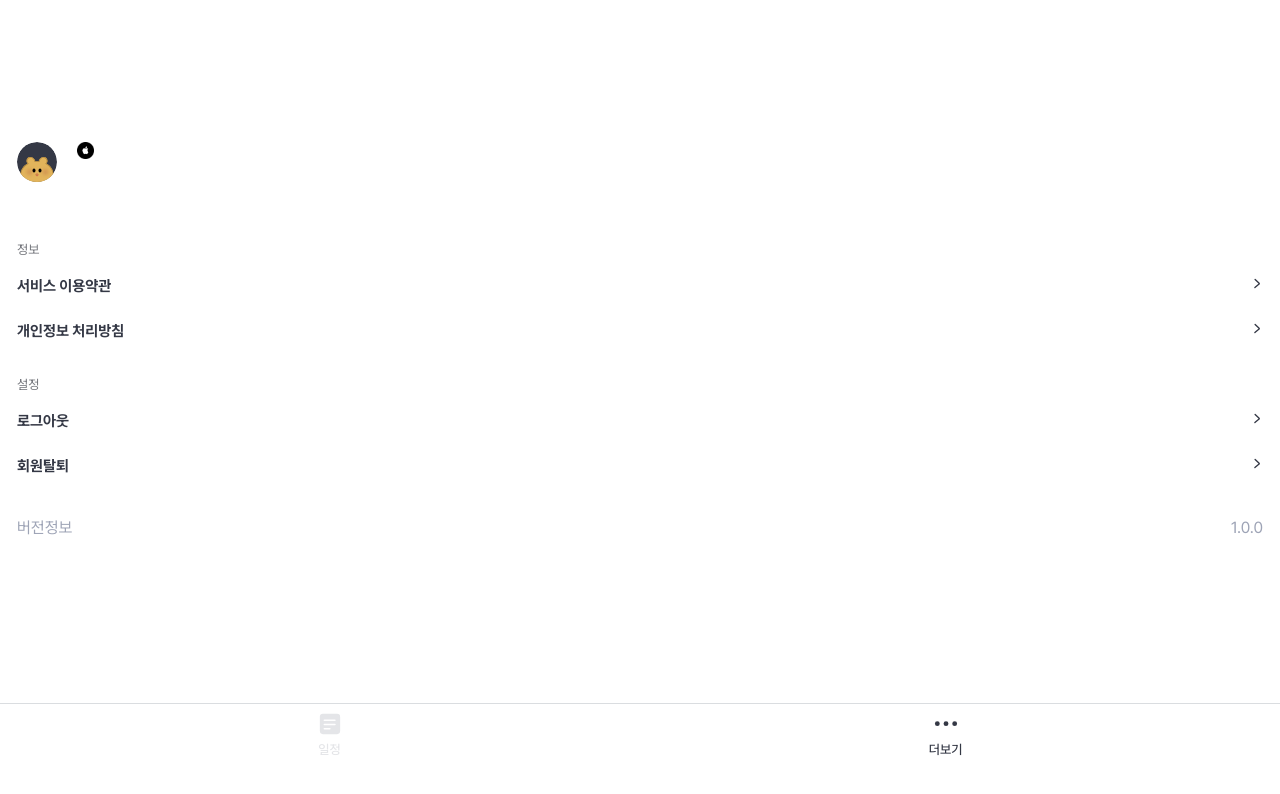
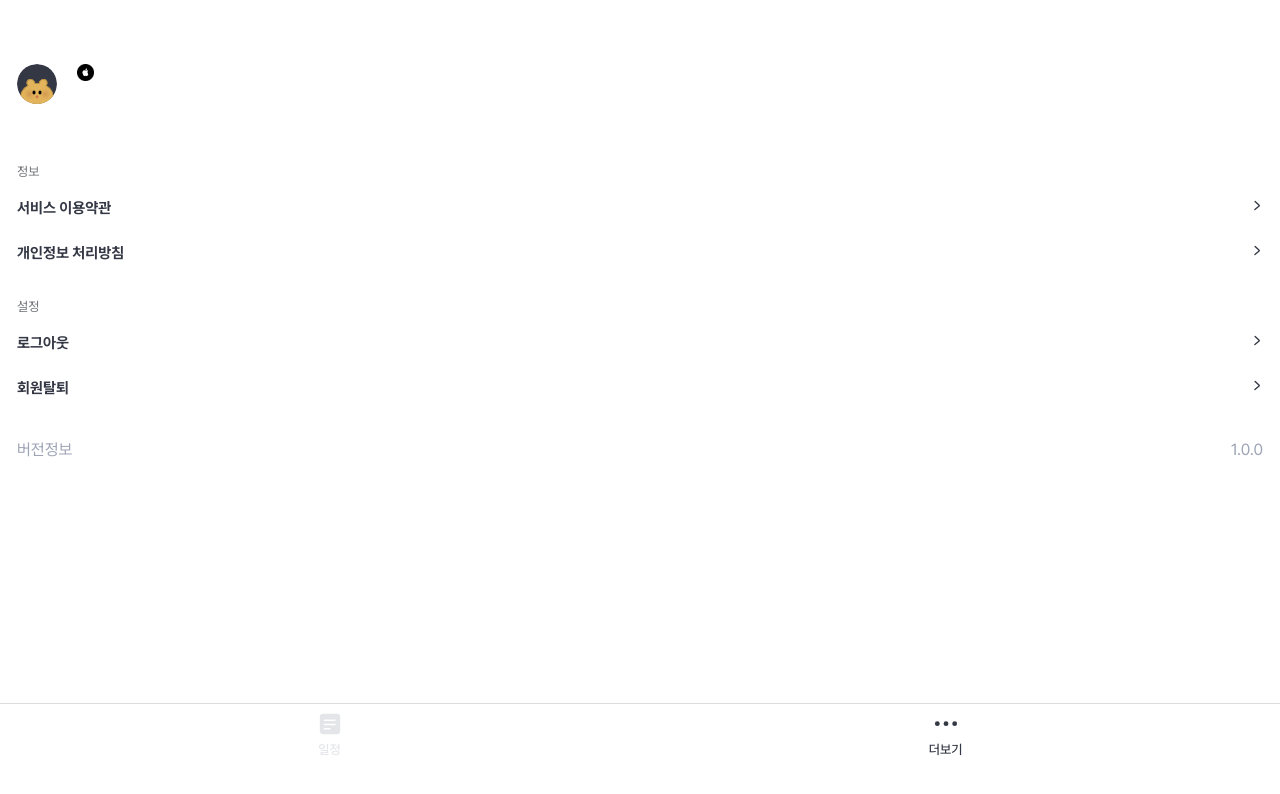
Before and after one commit to urimeee/sohawgi_Front, a React (Create React App) app: page /PlusPage in a window 1280 px wide. Shown: the top 794 px of the page. Built offline with nearby package versions, Linux system fonts and the light colour scheme; no server answers.

Commit message:
feat: 더보기 페이지 padding top 삭제 / 13385115674

```diff
--- a/public/index.html
+++ b/public/index.html
@@ -3,7 +3,8 @@
 <head>
   <meta charset="utf-8" />
   <link rel="icon" href="%PUBLIC_URL%/favicon.ico" />
-  <meta name="viewport" content="width=device-width, initial-scale=1, user-scalable=no, maximum-scale=1.0" />
+  <meta name="viewport"
+        content="width=device-width, initial-scale=1, user-scalable=no, maximum-scale=1.0, viewport-fit=cover" />
 
   <meta name="theme-color" content="#000000" />
   <meta
--- a/src/components/UserProfile/UserProfile.style.ts
+++ b/src/components/UserProfile/UserProfile.style.ts
@@ -3,7 +3,6 @@
 export const Container = styled.div`
   display: flex;
   flex-direction: row;
-  padding-top: 4.875rem;
   padding-bottom: 3.75rem;
   gap: 1.25rem;
 `;
```
